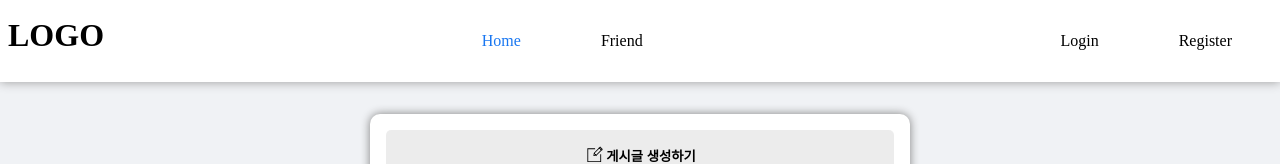
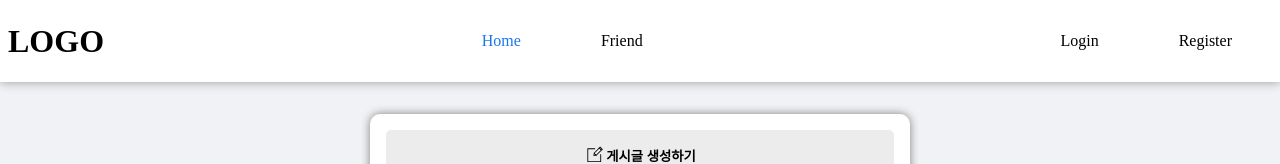
Before and after one commit to suRin01/2021CapstoneDesignA-Frontend, a React (Create React App) app: page / in a window 1280 px wide. Shown: the top 164 px of the page. Built offline with nearby package versions, Linux system fonts and the light colour scheme.

Commit message:
로고 정렬을 위한 align-items 속성값 변경

```diff
--- a/src/components/NavigationBar/NavigationBar.jsx
+++ b/src/components/NavigationBar/NavigationBar.jsx
@@ -26,7 +26,7 @@ const NavContainerStyle = styled.ul`
   position: relative;
   display: flex;
   justify-content: space-between;
-  align-items: baseline;
+  align-items: center; // 기존 baseline -> center로 변경.
 
   /* 수정필요 */
   @media only screen and (max-width: 768px) {
```
